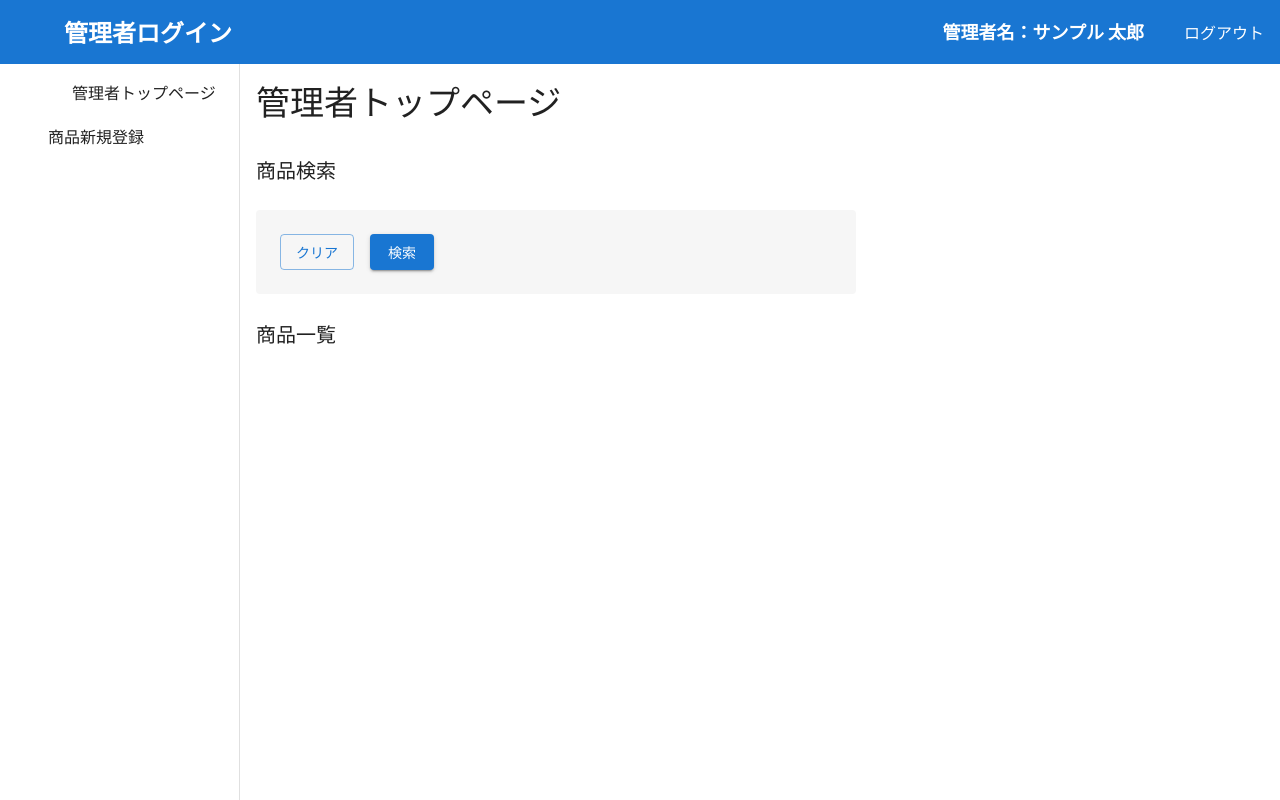
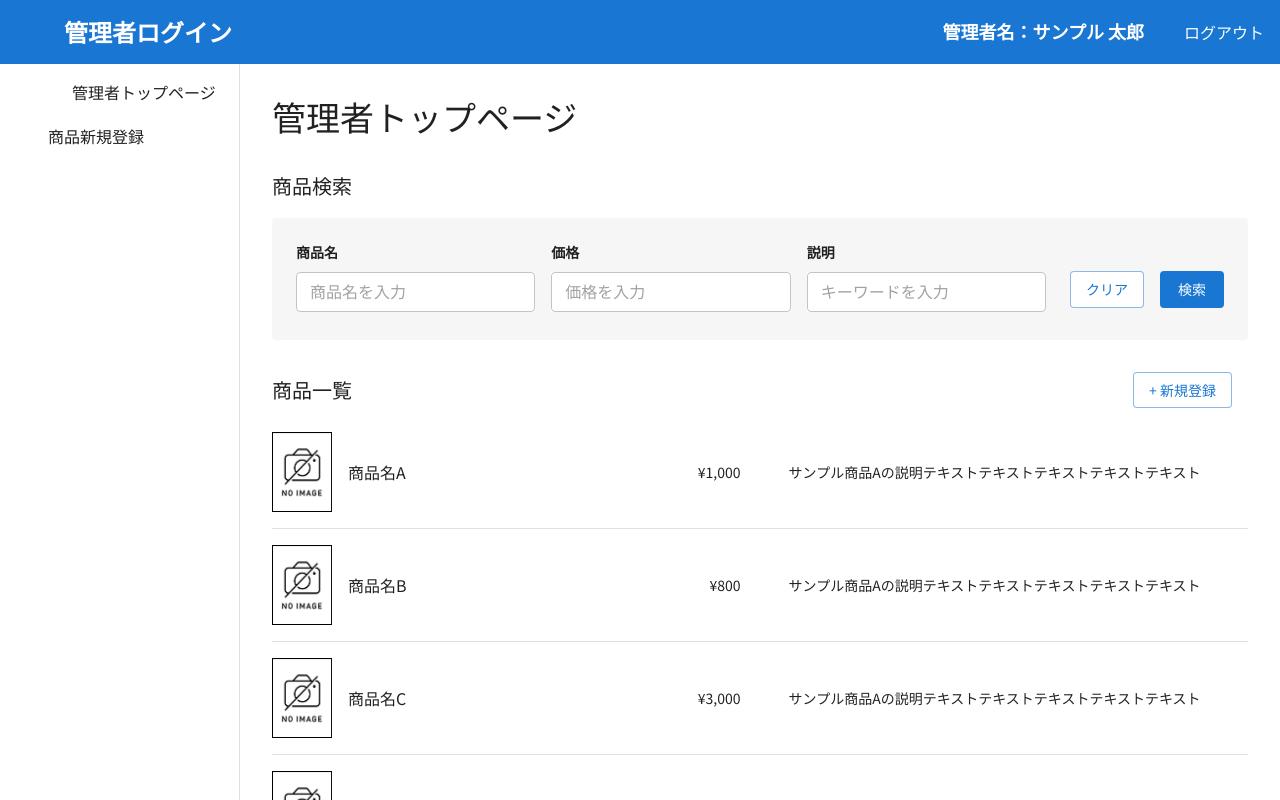
Before and after one commit to hitomishimura/ec-site, a Next.js app: page /admin in a window 1280 px wide. Built offline with nearby package versions, Linux system fonts and the light colour scheme; some icons are missing.

Commit message:
feat: 管理者トップページを作成

```diff
--- a/src/app/admin/page.tsx
+++ b/src/app/admin/page.tsx
@@ -1,11 +1,65 @@
 "use client";
 
+import React, { useState } from "react";
+import Image from "next/image";
 import InputField from "@/components/admin/InputField";
 import Header from "@/components/admin/Header";
 import Sidebar from "@/components/admin/Sidebar";
-import { Box, Typography, Paper, Button } from "@mui/material";
+import { Box, Typography, Paper, Button, Divider } from "@mui/material";
 
 export default function AdminTopPage() {
+  const products = [
+    {
+      id: 1,
+      image: "/images/Image.png",
+      name: "商品名A",
+      price: 1000,
+      description:
+        "サンプル商品Aの説明テキストテキストテキストテキストテキスト",
+    },
+    {
+      id: 2,
+      image: "/images/Image.png",
+      name: "商品名B",
+      price: 800,
+      description:
+        "サンプル商品Aの説明テキストテキストテキストテキストテキスト",
+    },
+    {
+      id: 3,
+      image: "/images/Image.png",
+      name: "商品名C",
+      price: 3000,
+      description:
+        "サンプル商品Aの説明テキストテキストテキストテキストテキスト",
+    },
+    {
+      id: 4,
+      image: "/images/Image.png",
+      name: "商品名D",
+      price: 16000,
+      description:
+        "サンプル商品Aの説明テキストテキストテキストテキストテキスト",
+    },
+    {
+      id: 5,
+      image: "/images/Image.png",
+      name: "商品名E",
+      price: 700,
+      description:
+        "サンプル商品Aの説明テキストテキストテキストテキストテキスト",
+    },
+  ];
+  const [productName, setProductName] = useState("");
+  const [price, setPrice] = useState("");
+  const [description, setDescription] = useState("");
+
+  const handleClear = () => {
+    setProductName("");
+    setPrice("");
+    setDescription("");
+  };
+
   return (
     <Box sx={{ display: "flex", flexDirection: "column", height: "100vh" }}>
       <Header />
@@ -16,40 +70,166 @@ export default function AdminTopPage() {
         <Box
           sx={{
             flex: 1,
-            p: 2,
+            p: 4,
             display: "flex",
             flexDirection: "column",
             alignItems: "flex-start",
             overflowY: "auto",
+            minWidth: "924px",
           }}
         >
           <Typography variant="h4" sx={{ mb: 4 }}>
             管理者トップページ
           </Typography>
-          <Typography variant="h6" sx={{ mb: 3 }}>
+          <Typography variant="h6" sx={{ mb: 2 }}>
             商品検索
           </Typography>
           <Paper
             elevation={0}
             sx={{
+              display: "inline-block",
               p: 3,
               width: "100%",
-              maxWidth: 600,
               backgroundColor: "#F6F6F6",
-              mb: 3,
+              mb: 4,
             }}
           >
-            <Button variant="outlined" color="primary" sx={{ mr: 2 }}>
-              クリア
-            </Button>
-            <Button variant="contained" color="primary">
-              検索
-            </Button>
+            <Box sx={{ display: "flex", alignItems: "flex-end", gap: 3 }}>
+              <Box sx={{ display: "flex", gap: 2 }}>
+                <InputField
+                  value={productName}
+                  label="商品名"
+                  type="text"
+                  size="small"
+                  placeholder="商品名を入力"
+                  onChange={(e) => setProductName(e.target.value)}
+                />
+                <InputField
+                  value={price}
+                  label="価格"
+                  type="number"
+                  size="small"
+                  placeholder="価格を入力"
+                  onChange={(e) => setPrice(e.target.value)}
+                />
+                <InputField
+                  value={description}
+                  label="説明"
+                  type="search"
+                  size="small"
+                  placeholder="キーワードを入力"
+                  onChange={(e) => setDescription(e.target.value)}
+                />
+              </Box>
+              <Box sx={{ display: "flex", marginLeft: "auto", mb: 1 }}>
+                <Button
+                  variant="outlined"
+                  color="primary"
+                  sx={{
+                    mr: 2,
+                    whiteSpace: "nowrap",
+                    backgroundColor: "white",
+                    "&:hover": {
+                      backgroundColor: "#f5f5f5",
+                    },
+                  }}
+                  onClick={handleClear}
+                >
+                  クリア
+                </Button>
+                <Button
+                  variant="contained"
+                  color="primary"
+                  sx={{
+                    whiteSpace: "nowrap",
+                    boxShadow: "none",
+                    "&:hover": { boxShadow: "none" },
+                  }}
+                >
+                  検索
+                </Button>
+              </Box>
+              {/* <FormActionButtons mb={1} /> */}
+            </Box>
           </Paper>
 
-          <Typography variant="h6" sx={{ mb: 3 }}>
-            商品一覧
-          </Typography>
+          <Box
+            sx={{ display: "flex", alignItems: "center", width: "100%", mb: 2 }}
+          >
+            <Typography variant="h6">商品一覧</Typography>
+            <Button
+              variant="outlined"
+              color="primary"
+              sx={{
+                mr: 2,
+                backgroundColor: "white",
+                "&:hover": {
+                  backgroundColor: "#f5f5f5",
+                },
+                display: "flex",
+                marginLeft: "auto",
+              }}
+            >
+              + 新規登録
+            </Button>
+          </Box>
+          <Box
+            sx={{
+              display: "flex",
+              flexDirection: "column",
+              width: "100%",
+            }}
+          >
+            {products.map((product, index) => (
+              <React.Fragment key={product.id}>
+                <Box
+                  sx={{
+                    display: "flex",
+                    alignItems: "center",
+                    gap: 2,
+                    my: 1,
+                  }}
+                >
+                  <Image
+                    src={product.image}
+                    alt={product.name}
+                    width={60}
+                    height={80}
+                  />
+                  <Box
+                    sx={{
+                      display: "flex",
+                      alignItems: "center",
+                      gap: 6,
+                      width: "100%",
+                    }}
+                  >
+                    <Typography variant="subtitle1" sx={{ flex: 2 }}>
+                      {product.name}
+                    </Typography>
+                    <Typography
+                      variant="body2"
+                      sx={{ flex: 1, textAlign: "right" }}
+                    >
+                      ¥{product.price.toLocaleString()}
+                    </Typography>
+                    <Typography
+                      variant="body2"
+                      sx={{
+                        flex: 4,
+                        whiteSpace: "nowrap",
+                        overflow: "hidden",
+                        textOverflow: "ellipsis",
+                      }}
+                    >
+                      {product.description}
+                    </Typography>
+                  </Box>
+                </Box>
+                {index < products.length - 1 && <Divider sx={{ my: 1 }} />}
+              </React.Fragment>
+            ))}
+          </Box>
         </Box>
       </Box>
     </Box>
```
Also changed, not shown: public/images/Image.png (added).
